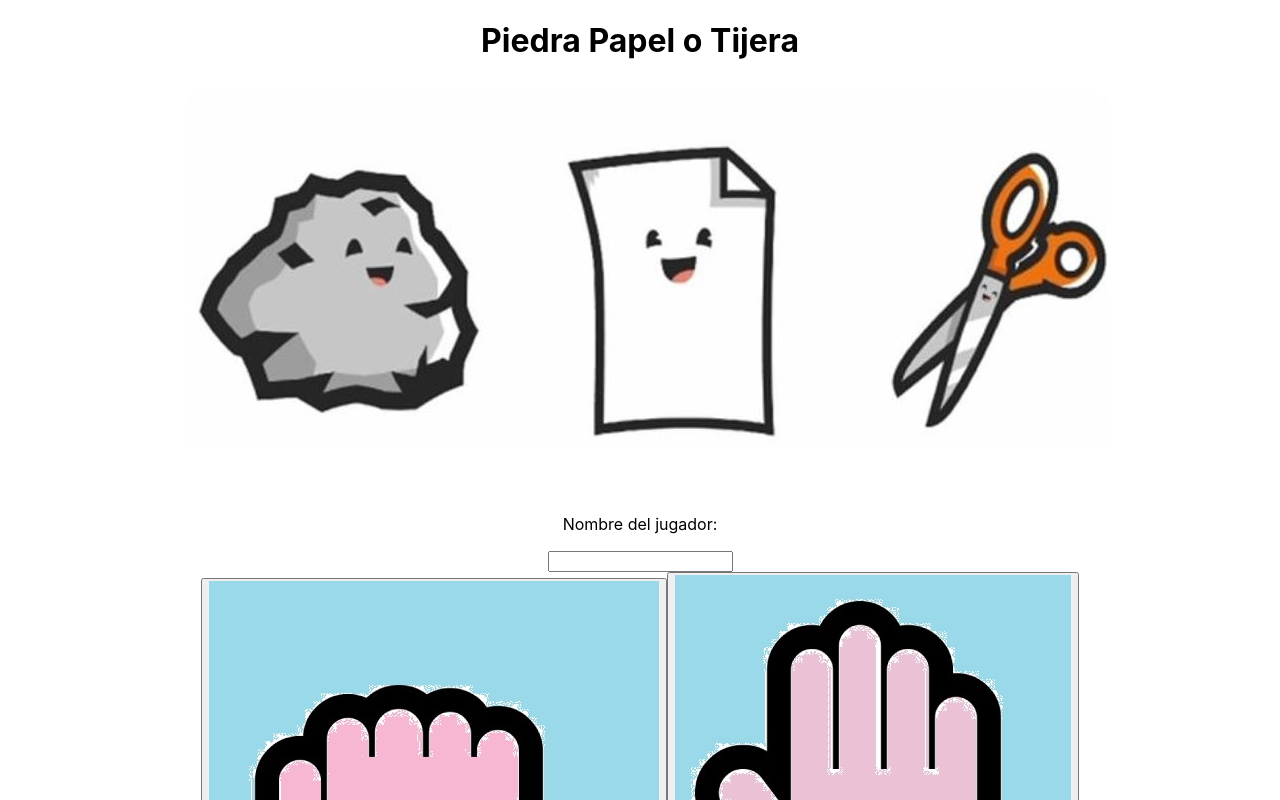
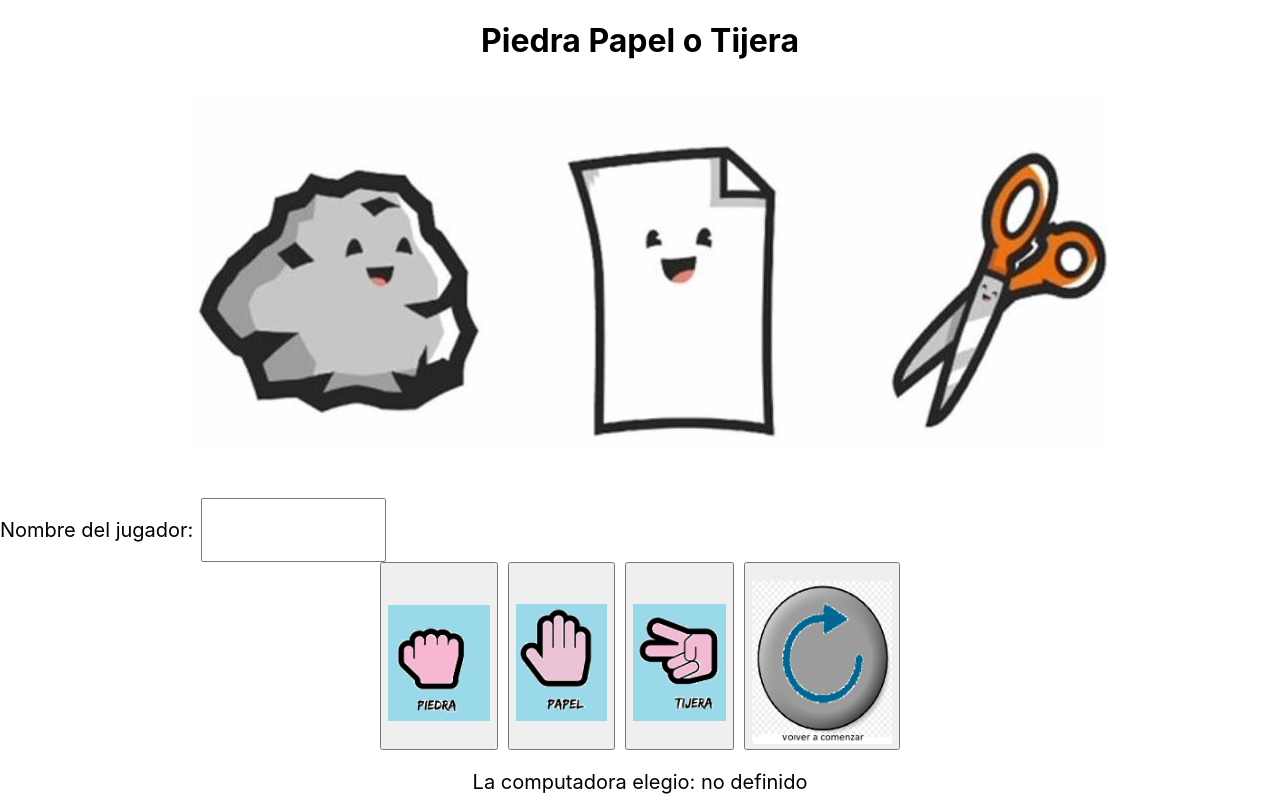
Before and after one commit to Nicolas114188/practico3, a React (Create React App) app: page / in a window 1280 px wide. Shown: the top 800 px of the page. Built offline with nearby package versions, Linux system fonts and the light colour scheme.

Commit message:
correccion reiniciar la jugada y estilo a JuegoPPt

```diff
--- a/src/App.js
+++ b/src/App.js
@@ -1,4 +1,4 @@
-import './App.css';
+import "./App.css";
 import logo from "./imagenes/LogoJuegoTP3.jpg";
 import JuegoPPT from "./componentes/JuegoPPT.js";
 
--- /dev/null
+++ b/src/componentes/JuegoPPT.css
@@ -0,0 +1,20 @@
+.Nombre-jugador{
+    display: flex;
+    gap: 8px;
+}
+p{
+    font-size: 20px;
+}
+
+.grupo-btn{
+    max-width: 520px;
+    margin: 0 auto;
+    display: flex;
+    gap: 10px;
+    width: 100%;
+}
+.grupo-btn>button>img{
+    cursor: pointer;
+    width: 100%;
+    margin-top: 16px;
+}
--- a/src/componentes/juegoPPT.js
+++ b/src/componentes/juegoPPT.js
@@ -1,4 +1,5 @@
 import React, { useRef, useState } from "react";
+import "./JuegoPPT.css";
 import piedra from "../imagenes/piedra.jpg"
 import papel from "../imagenes/papel.jpg"
 import tijera from "../imagenes/tijera.jpg"
@@ -84,16 +85,20 @@ function JuegoPPT(){
         setimpGanador("La computadora: "+cantGanadaComputadora+" y "+nombre+": "+cantGanadaUsuario);
         if(cantGanadaComputadora===3){
             setimpGanador("Perdiste sera para la proxima");
-            reinicio();
+            cantGanadaComputadora=0;
+            cantGanadaUsuario=0;
+            setImpJuCompu("no definido");
+            setImpJuUsuario("no definido");
         }
         if(cantGanadaUsuario===3){
             setimpGanador("Ganaste felicitaciones "+nombre);
-            reinicio();
+            cantGanadaComputadora=0;
+            cantGanadaUsuario=0;
+            setImpJuCompu("no definido");
+            setImpJuUsuario("no definido");
         }
     }
     const reinicio=()=>{
-       /* form.reset();*/
-        console.log("ESTOY EN EL REINICIO")
          setnombre("");
         cantGanadaComputadora=0;
         cantGanadaUsuario=0;
@@ -105,12 +110,13 @@ function JuegoPPT(){
         setnombre(target.value);
     }
 
-    //console.log("Yo soy "+nombre);
     return(
         <form ref={form}>
-            <p>Nombre del jugador: </p>
-            <input id="nombre" type="text" value={nombre} onChange={nombreUsuario}/>
+            <div className="Nombre-jugador">
+                <p>Nombre del jugador: </p>
+                <input id="nombre" type="text" value={nombre} onChange={nombreUsuario}/>
 
+            </div>
             <div className="grupo-btn">
                 <button id="piedra" onClick={()=> opcionJugar("piedra")}  type="button" >
                     <img src={piedra} alt="una piedra"/>
@@ -125,9 +131,11 @@ function JuegoPPT(){
                     <img src={resetear} alt="resetear"/>
                 </button>
             </div>
-            <p>La computadora elegio: {impJuCompu}</p>
-            <p>El Usuario elegio: {impJuUsuario} </p>
-            <p>El Resultado es: {impGanador}</p>
+            <div>
+                <p>La computadora elegio: {impJuCompu}</p>
+                <p>El Usuario elegio: {impJuUsuario} </p>
+                <p>El Resultado es: {impGanador}</p>
+            </div>
             {(nombre==="")&&(alert("Debe ingresar un Nombre"))}
         </form>
     );
```
